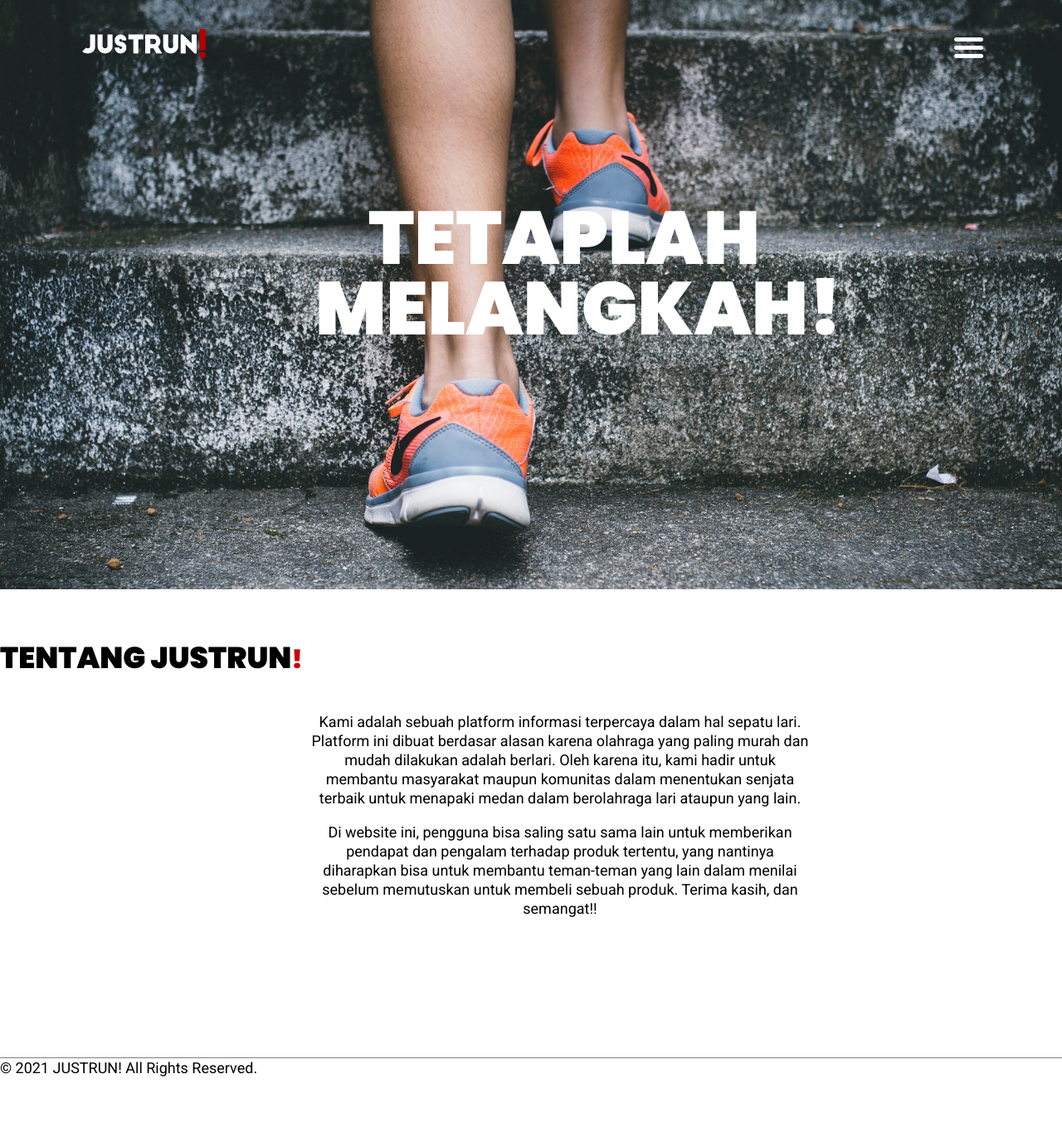
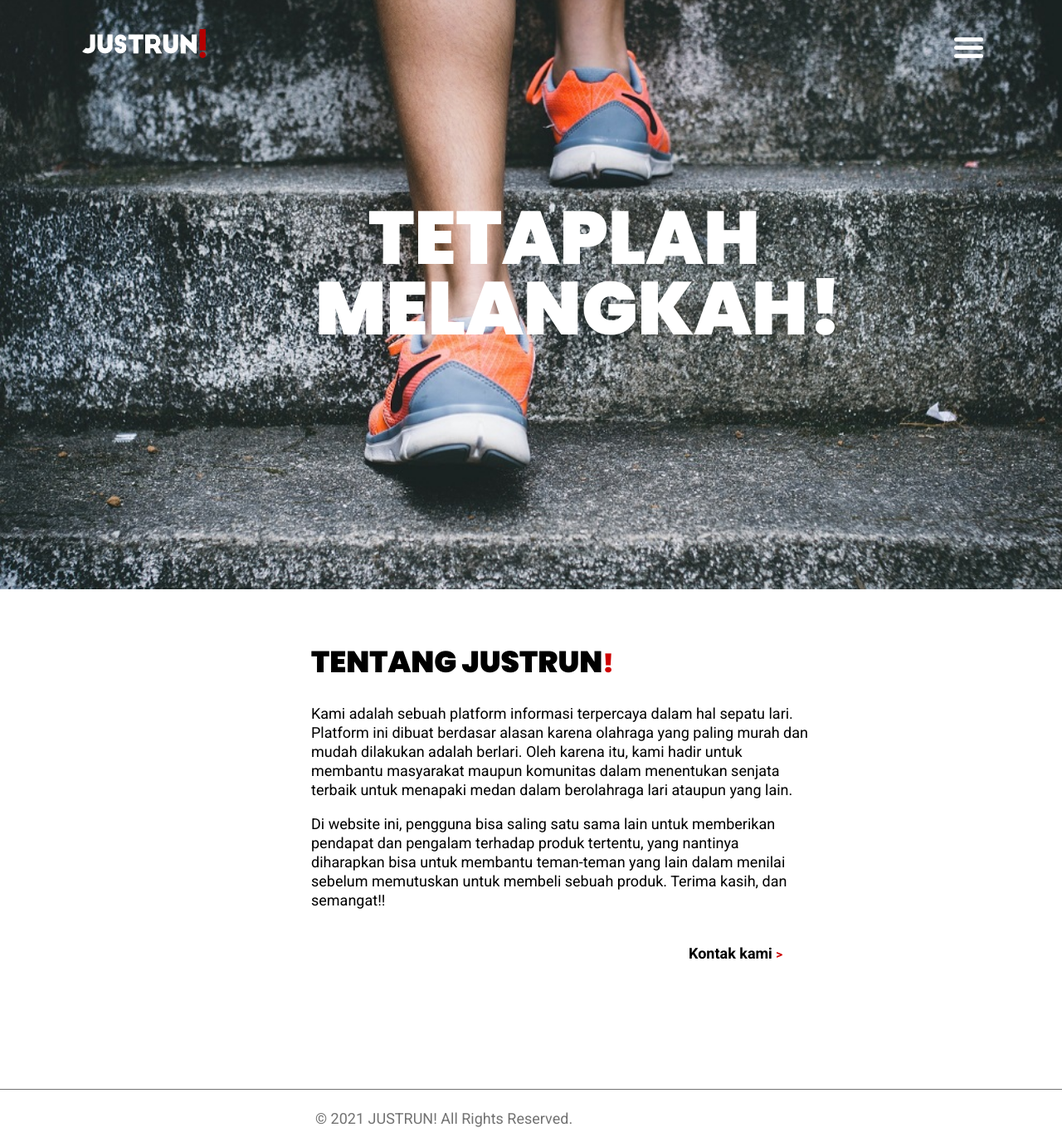
Before and after one commit to adzanfsw/19_AdzanFajar_Mini-Project, a React (Create React App) app: page / in a window 1280 px wide. Shown: the whole page at 83% size. Built offline with nearby package versions, Linux system fonts and the light colour scheme.

Commit message:
Page Artikel

```diff
--- a/src/assets/style-tentang.css
+++ b/src/assets/style-tentang.css
@@ -4,7 +4,10 @@
 header {
     width: 100%;
     height: 700px;
-    background-image: url(images/bruno.jpg);
+    background: url(images/walk.jpg) no-repeat center center fixed;
+    -webkit-background-size: cover;
+    -moz-background-size: cover;
+    -o-background-size: cover;
     background-size: cover;
 }
 
@@ -30,10 +33,11 @@ header p {
 	font-weight: 900;
 	font-size: 90px;
 	line-height: 85px;
+    text-align: center;
 }
 
 article {
-    margin-top: 50px;
+    margin-top: 70px;
 }
 
 h1 {
@@ -41,29 +45,39 @@ h1 {
     font-style: normal;
     font-weight: 900;
     font-size: 36px;
-    line-height: 65px;
+    line-height: 36px;
+    margin-left: 375px;
 }
 
 small {
     color: rgb(206, 0, 0);
 }
 
-p {
+article p {
     font-family: Roboto;
     font-style: normal;
     font-weight: 300;
     font-size: 18px;
     line-height: 23px;
+    text-align: left;
+}
+
+strong {
+    font-family: Roboto;
+    margin-left: 830px;
+    text-align: right;
+}
+
+strong:hover {
+    color: white;
+    background-color: black;
+    cursor: pointer;
 }
 
 footer {
-	margin-top: 150px;
-
-	position: absolute;
-	width: 100%;
-	height: 100px;
-
+	padding: 5px;
+    height: fit-content;
+	color: #727272;
     background-color: white;
-
-	border-top: 1.5px grey solid;
+    border-top: 1px #727272 solid;
 }
--- a/src/page/TentangKami.jsx
+++ b/src/page/TentangKami.jsx
@@ -15,12 +15,14 @@ function TentangKami() {
             <h1>TENTANG JUSTRUN<small>!</small></h1>
 
             <p>Kami adalah sebuah platform informasi terpercaya dalam hal sepatu lari. Platform ini dibuat berdasar alasan karena olahraga yang paling murah dan mudah dilakukan adalah berlari. Oleh karena itu, kami hadir untuk membantu masyarakat maupun komunitas dalam menentukan senjata terbaik untuk menapaki medan dalam berolahraga lari ataupun yang lain.</p>
-            <p>Di website ini, pengguna bisa saling satu sama lain untuk memberikan pendapat dan pengalam terhadap produk tertentu, yang nantinya diharapkan bisa untuk membantu teman-teman yang lain dalam menilai sebelum memutuskan untuk membeli sebuah produk. Terima kasih, dan semangat!!</p>
+            <p>Di website ini, pengguna bisa saling satu sama lain untuk memberikan pendapat dan pengalam terhadap produk tertentu, yang nantinya diharapkan bisa untuk membantu teman-teman yang lain dalam menilai sebelum memutuskan untuk membeli sebuah produk. Terima kasih, dan semangat!!</p> <br />
+
+            <strong>Kontak kami <small>&gt;</small></strong>
         </article>
 
         <footer>
-            © 2021 JUSTRUN! All Rights Reserved.
-        </footer>
+   			<p>© 2021 JUSTRUN! All Rights Reserved.</p>
+   		</footer>
     </>
   );
 }
```
Also changed, not shown: src/assets/images/walk.jpg (added).
